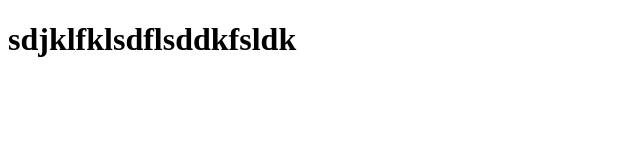
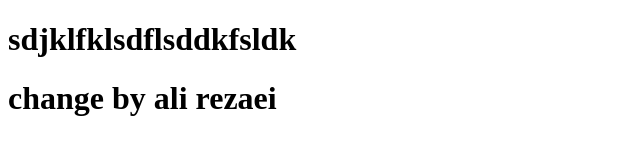
Before and after one commit to alirezaipro/git_exam, a plain HTML site: page index.html in a window 1280 px wide. Shown: the whole page, without its empty margins (0-640 px from the left). Drawn offline with Linux system fonts and the light colour scheme.

Commit message:
change index by ali

```diff
--- a/index.html
+++ b/index.html
@@ -6,5 +6,6 @@
 </head>
 <body>
 <h1>sdjklfklsdflsddkfsldk</h1>
+<h1>change by ali rezaei</h1>
 </body>
 </html>
```
